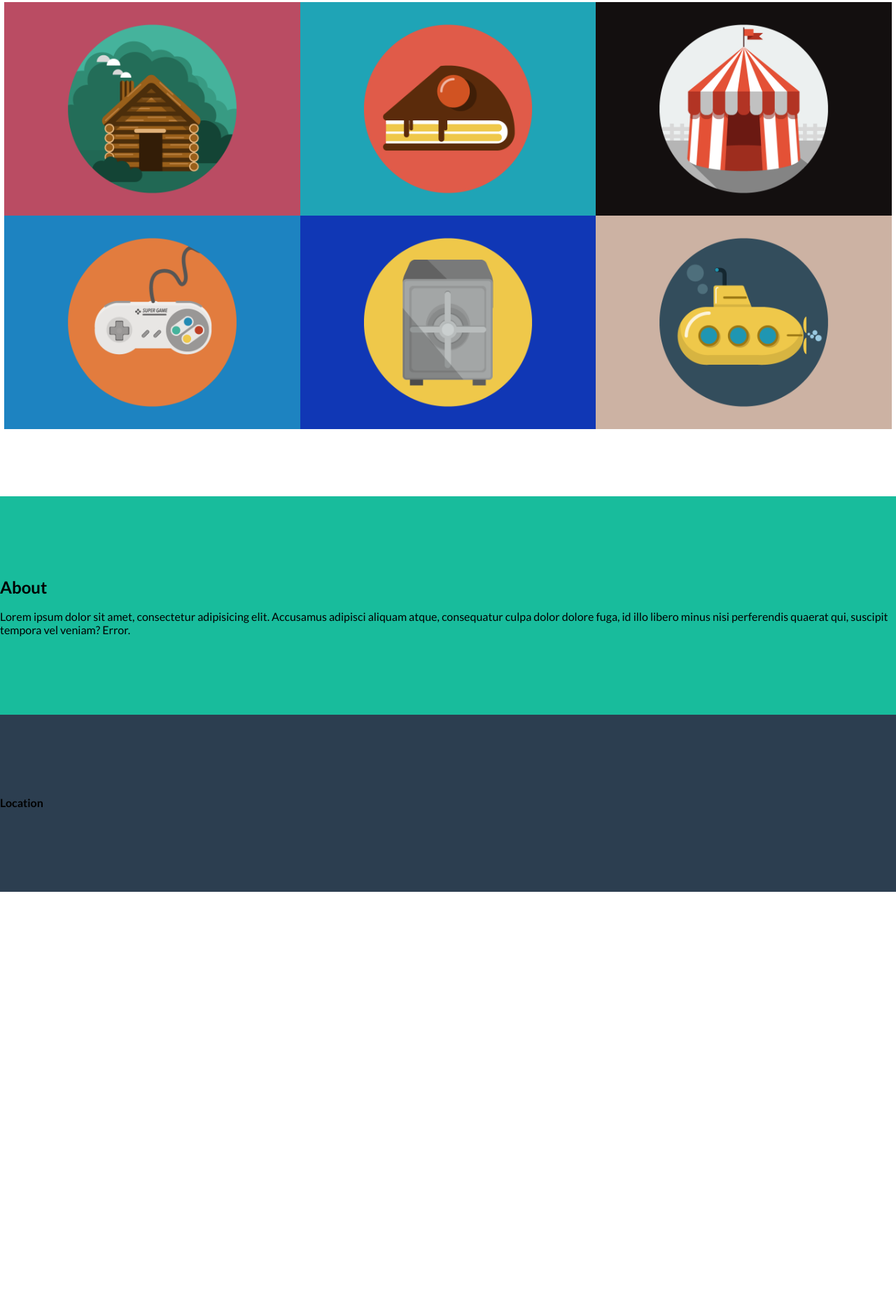
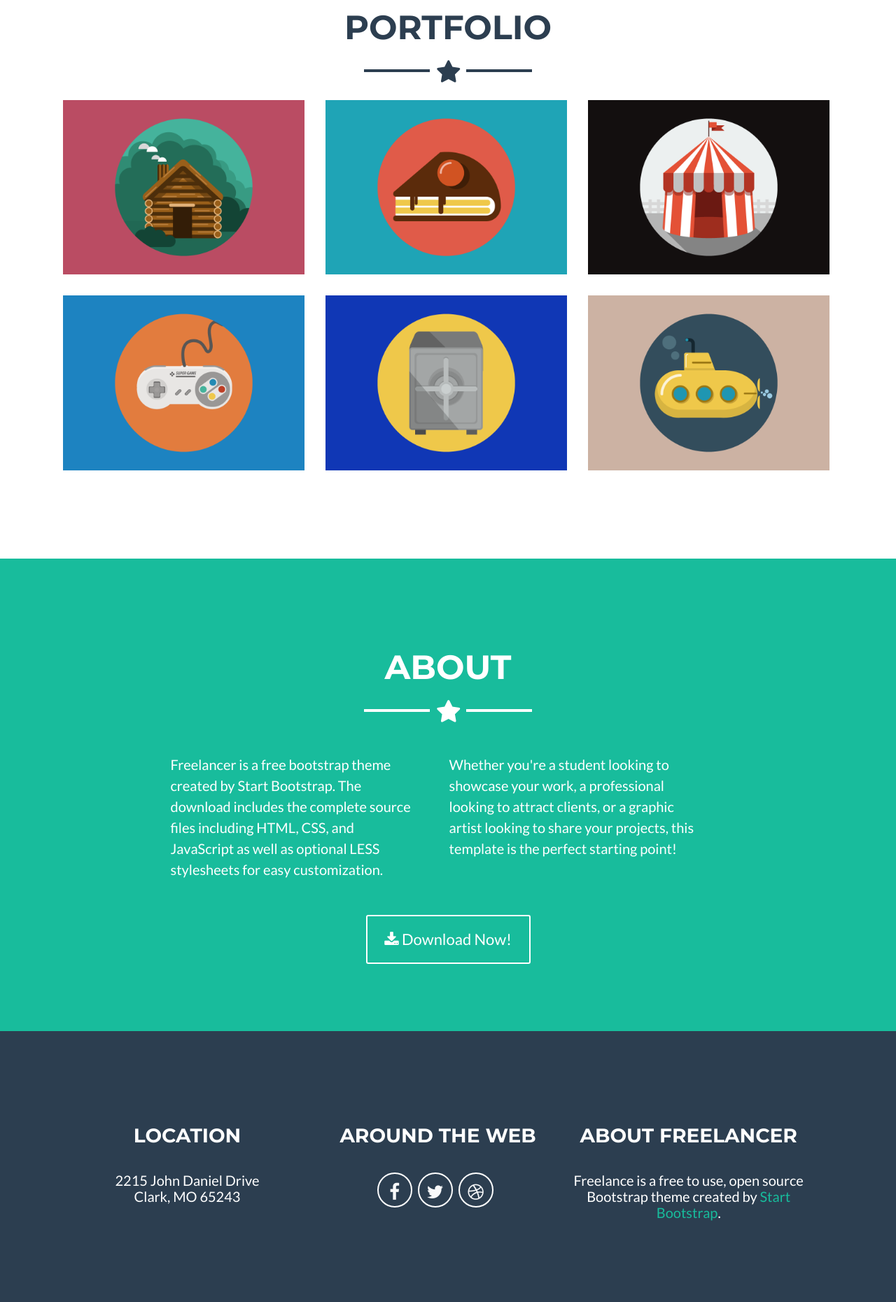
Before and after one commit to devforcoding/lesson-positions, a plain HTML site: page index.html in a window 1280 px wide. Shown: the part 925-2785 px from the top of the page at 70% size. Before the commit the page ends 2199 px from the top, so only its background shows below. Drawn offline with Linux system fonts and the light colour scheme.

Commit message:
added styles for portfolio and footer section

```diff
--- a/css/main.css
+++ b/css/main.css
@@ -4,6 +4,11 @@
 
 body {
     font-family: Lato, Arial, sans-serif;
+}
+
+h1, h2, h3, h4, h5, h6 {
+    font-weight: 700;
+    font-family: Montserrat, Arial, sans-serif;
 }
 
 header {
@@ -38,6 +43,12 @@ footer {
     padding: 80px 0 0;
 }
 
+.container {
+    max-width: 1140px;
+    margin: 0 auto;
+    padding: 0 20px;
+}
+
 .bg-primary  {
     background-color: #18bc9c;
 }
@@ -45,6 +56,7 @@ footer {
 .bg-secondary {
     background-color: #2c3e50;
 }
+
 
 .logo, nav {
     display: inline-block;
@@ -78,17 +90,20 @@ footer {
 .main-nav .nav-link:focus
 {
     color: #18bc9c;
-}
-
-.container {
-    text-align: center;
-    font-size: 0;
+    text-decoration: none;
 }
 
 .portfolio-item{
     position: relative;
     display: inline-block;
-    width: 33%;
+    width: 345px;
+    margin-right: 30px;
+    margin-bottom: 30px;
+}
+
+
+.portfolio-item:nth-last-child(3n+1){
+    margin-right: 0;
 }
 
 .portfolio-item img {
@@ -132,25 +147,171 @@ footer {
 .profile h1 {
     font-size: 80px;
     text-transform: uppercase;
+    text-align: center;
     color: #ffffff;
-    text-align: center;
-    font-family: Montserrat, Arial, sans-serif;
 }
 
-hr.star-light {
+.star-light {
     max-width: 240px;
     padding: 0;
     text-align: center;
     border: none;
-    border-top: #fff solid .25rem;
-    margin-top: 2.5rem;
-    margin-bottom: 2.5rem;
+    border-top: #fff solid 4px;
+    margin: 40px auto;
 }
 
-.profile h2 {
+.star-light::after {
+    color: #ffffff;
+    background-color: #18bc9c;
+}
+
+.star-dark::after {
+    color: #2c3e50;
+    background-color: #ffffff;
+}
+
+.star-light::after,
+.star-dark::after {
+    position: relative;
+    top: -18px;
+    content: '\f005';
+    font-family: FontAwesome;
+    font-weight: 900;
+    font-size: 34px;
+    padding: 0 10px;
+}
+
+.star-dark {
+    max-width: 240px;
+    padding: 0;
+    text-align: center;
+    border: none;
+    border-top: #2c3e50 solid 4px;
+    margin: 40px auto;
+    color: #2c3e50;
+}
+
+.profile span {
+    display: block;
+    font-size: 28px;
     text-align: center;
     color: #ffffff;
-    font-family: Lato, Arial, sans-serif;
-    font-size: 1.75em;
-    font-weight: 300;
 }
+
+.portfolio {
+    font-size: 0;
+}
+
+.portfolio h2 {
+    font-size: 48px;
+    line-height: 40px;
+    text-transform: uppercase;
+    text-align: center;
+    color: #2c3e50;
+}
+
+.about {
+    text-align: center;
+}
+
+.about h2 {
+    font-size: 48px;
+    line-height: 40px;
+    text-transform: uppercase;
+    text-align: center;
+    color: #ffffff;
+}
+
+.about-text {
+    display: inline-block;
+    color: #ffffff;
+    width: 355px;
+    vertical-align: top;
+    margin-right: 40px;
+    font-size: 20px;
+    text-align: left;
+    line-height: 30px;
+    margin-bottom: 50px;
+}
+
+.about-text:last-child {
+    margin-right: 0;
+}
+
+.about-button {
+    display: block;
+    margin: 0 auto;
+    border: 2px solid #ffffff;
+    min-width: 235px;
+    padding: 20px;
+    border-radius: 3px;
+    font-size: 22px;
+    color: #ffffff;
+    background-color: transparent;
+}
+
+.about-button:hover {
+    cursor: pointer;
+    color: #000000;
+    background-color: #ffffff;
+    transition-property: color, background-color;
+    transition: .3s linear;
+}
+
+.footer-info {
+    display: inline-block;
+    color: #ffffff;
+    width: 355px;
+    text-align: center;
+    vertical-align: top;
+    font-size: 20px;
+}
+
+.footer-info a[href="http://startbootstrap.com"]
+{
+    color: #18bc9c;
+    text-decoration: none;
+}
+
+.footer-info a[href="http://startbootstrap.com"]:hover
+{
+    text-decoration: underline;
+}
+
+.footer-info h4 {
+    text-transform: uppercase;
+    font-size: 28px;
+}
+
+.footer ul {
+    font-size: 0;
+    padding: 0;
+    margin: 0;
+    list-style: none;
+}
+
+.footer li {
+    display: inline-block;
+    font-size: 24px;
+}
+
+.footer-social  {
+    display: inline-block;
+    vertical-align: middle;
+    color: #f8f9fa;
+    border: 2px solid #ffffff;
+    padding: 10px;
+    font-size: 26px;
+    line-height: 30px;
+    background-color: transparent;
+    border-radius: 50%;
+    width: 50px;
+    height: 50px;
+    margin-right: 8px;
+}
+
+.footer-social:hover {
+    color: #212529;
+    background-color: #f8f9fa;
+    border-color: #f8f9fa;
+}
--- a/index.html
+++ b/index.html
@@ -2,63 +2,138 @@
 <html lang="en">
 <head>
     <meta charset="UTF-8">
-    <meta name="viewport"
-          content="width=device-width, initial-scale=1.0">
+    <meta name="viewport" content="width=device-width, initial-scale=1.0">
     <meta http-equiv="X-UA-Compatible" content="ie=edge">
     <title>Lesson Positions</title>
     <link rel="stylesheet" href="css/normalize.css">
     <link rel="stylesheet" href="css/main.css">
-    <link href="https://fonts.googleapis.com/css?family=Montserrat:400,700" rel="stylesheet">
-    <link href="https://fonts.googleapis.com/css?family=Lato:400,700,400italic,700italic" rel="stylesheet">
+    <link rel="stylesheet" href="https://fonts.googleapis.com/css?family=Montserrat:400,700">
+    <link rel="stylesheet" href="https://fonts.googleapis.com/css?family=Lato:400,700,400italic,700italic">
     <link rel="stylesheet" href="https://cdnjs.cloudflare.com/ajax/libs/font-awesome/4.7.0/css/font-awesome.min.css">
 </head>
 <body>
 <header class="bg-secondary">
+    <div class="container">
         <div class="logo">
             <a class="nav-link" href="/">CSS Positions</a>
         </div>
-    <nav>
+        <nav>
             <ul class="main-nav">
                 <li><a class="nav-link" href="#portfolio">Portfolio</a></li>
                 <li><a class="nav-link" href="#about">About</a></li>
             </ul>
-    </nav>
+        </nav>
+    </div>
 </header>
 <section class="profile bg-primary">
+    <div class="container">
         <img class="profile-photo" src="img/profile.png" alt="Profile Photo">
         <h1>Start Bootstrap</h1>
         <hr class="star-light">
-        <h2>Web Developer - Graphic Artist - User Experience Designer</h2>
-</section>
-<section id="portfolio" class="container">
-<h2>Portfolio</h2>
-    <div class="portfolio-item"><a href=""><img src="img/cabin.png" alt="">
-        <span class="pi-overlay"><i class="fa fa-link"></i></span></a>
-    </div>
-    <div class="portfolio-item"><a href=""><img src="img/cake.png" alt="">
-        <span class="pi-overlay"><i class="fa fa-link"></i></span></a>
-    </div>
-    <div class="portfolio-item"><a href=""><img src="img/circus.png" alt="">
-        <span class="pi-overlay"><i class="fa fa-link"></i></span></a>
-    </div>
-    <div class="portfolio-item"><a href=""><img src="img/game.png" alt="">
-        <span class="pi-overlay"><i class="fa fa-link"></i></span></a>
-    </div>
-    <div class="portfolio-item"><a href=""><img src="img/safe.png" alt="">
-        <span class="pi-overlay"><i class="fa fa-link"></i></span></a>
-    </div>
-    <div class="portfolio-item"><a href=""><img src="img/submarine.png" alt="">
-        <span class="pi-overlay"><i class="fa fa-link"></i></span></a>
+        <span>Web Developer - Graphic Artist - User Experience Designer</span>
     </div>
 </section>
-<section id="about" class="bg-primary">
-    <h2>About</h2>
-    <p>Lorem ipsum dolor sit amet, consectetur adipisicing elit. Accusamus adipisci
-        aliquam atque, consequatur culpa dolor dolore fuga, id illo libero minus nisi perferendis quaerat qui,
-        suscipit tempora vel veniam? Error.</p>
+<section id="portfolio" class="portfolio">
+    <div class="container">
+        <h2>Portfolio</h2>
+        <hr class="star-dark">
+        <div class="portfolio-item">
+            <a href="#">
+                <img src="img/cabin.png" alt="cabin">
+                <span class="pi-overlay">
+                <i class="fa fa-link"></i>
+                </span>
+            </a>
+        </div>
+        <div class="portfolio-item">
+            <a href="#">
+                <img src="img/cake.png" alt="cake">
+                <span class="pi-overlay">
+                    <i class="fa fa-link"></i>
+                </span>
+            </a>
+        </div>
+        <div class="portfolio-item">
+            <a href="#">
+                <img src="img/circus.png" alt="circus">
+                <span class="pi-overlay">
+                    <i class="fa fa-link"></i>
+                </span>
+            </a>
+        </div>
+        <div class="portfolio-item">
+            <a href="#">
+                <img src="img/game.png" alt="game">
+                <span class="pi-overlay">
+                    <i class="fa fa-link"></i>
+                </span>
+            </a>
+        </div>
+        <div class="portfolio-item">
+            <a href="#">
+                <img src="img/safe.png" alt="safe">
+                <span class="pi-overlay">
+                    <i class="fa fa-link"></i>
+                </span>
+            </a>
+        </div>
+        <div class="portfolio-item">
+            <a href="#">
+                <img src="img/submarine.png" alt="submarine">
+                <span class="pi-overlay">
+                    <i class="fa fa-link"></i>
+                </span>
+            </a>
+        </div>
+    </div>
 </section>
-<section class="bg-secondary">
-    <h4>Location</h4>
+<section id="about" class="about bg-primary">
+    <div class="container">
+        <h2>About</h2>
+        <hr class="star-light">
+        <p class="about-text">Freelancer is a free bootstrap theme created by Start Bootstrap. The download includes the
+            complete source files including HTML, CSS, and JavaScript as well as optional LESS stylesheets for easy
+            customization.</p>
+        <p class="about-text">Whether you're a student looking to showcase your work, a professional looking to attract
+            clients, or a graphic artist looking to share your projects, this template is the perfect starting
+            point!</p>
+        <button type="button" class="about-button">
+            <i class="fa fa-download"></i>
+            Download Now!
+        </button>
+    </div>
+</section>
+<section class="footer bg-secondary">
+    <div class="container">
+        <div class="footer-info">
+            <h4>Location</h4>
+            <p>2215 John Daniel Drive<br>Clark, MO 65243</p>
+        </div>
+        <div class="footer-info">
+            <h4>Around the Web</h4>
+            <ul>
+                <li>
+                    <a class="footer-social" href="#">
+                        <i class="fa fa-facebook-f"></i>
+                    </a>
+                </li>
+                <li>
+                    <a class="footer-social" href="#">
+                        <i class="fa fa-twitter"></i>
+                    </a>
+                </li>
+                <li>
+                    <a class="footer-social" href="#">
+                        <i class="fa fa-dribbble"></i>
+                    </a>
+                </li>
+            </ul>
+        </div>
+        <div class="footer-info"><h4>About Freelancer</h4>
+            <p>Freelance is a free to use, open source Bootstrap theme created by
+                <a href="http://startbootstrap.com">Start Bootstrap</a>.</p>
+        </div>
+    </div>
 </section>
 </body>
 </html>
```
